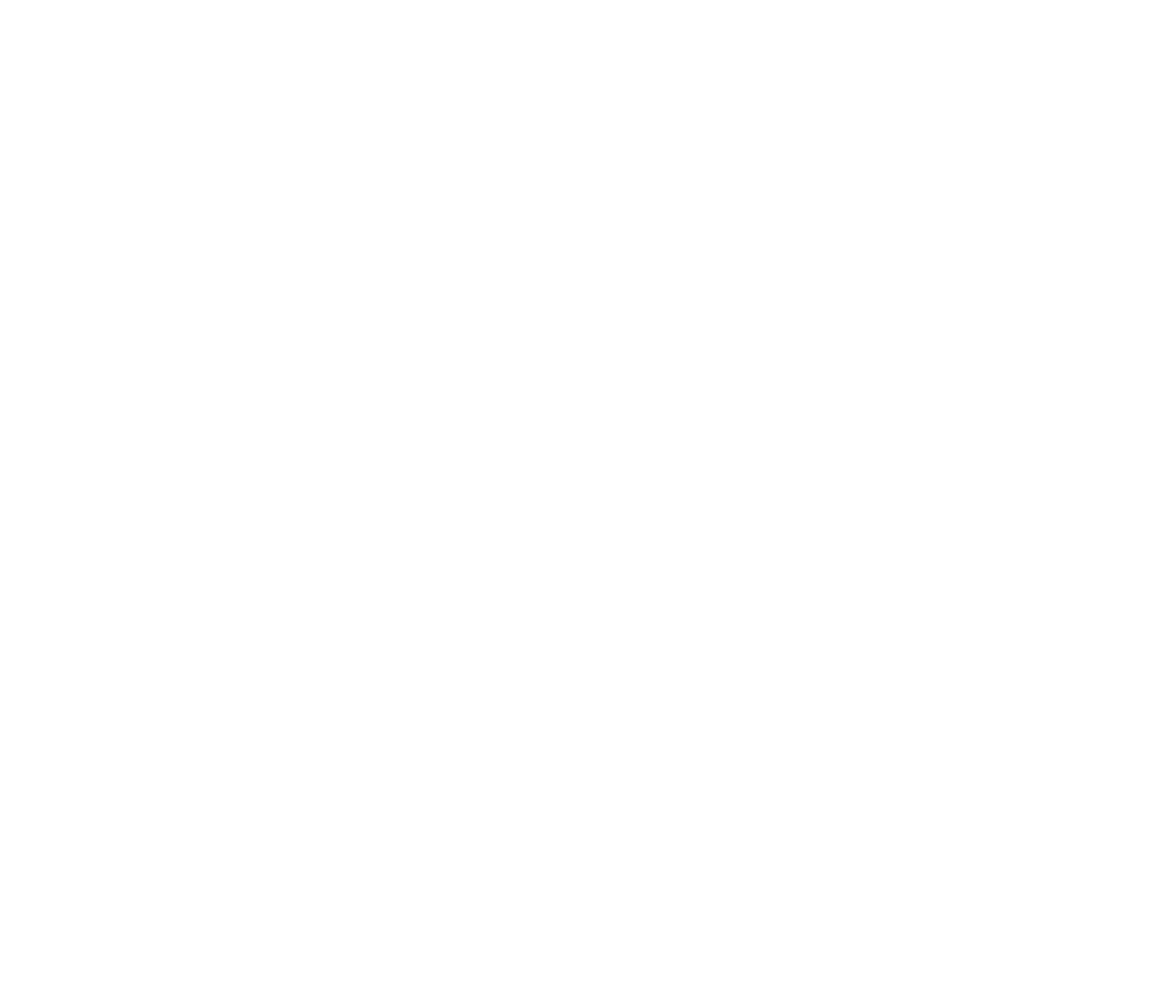
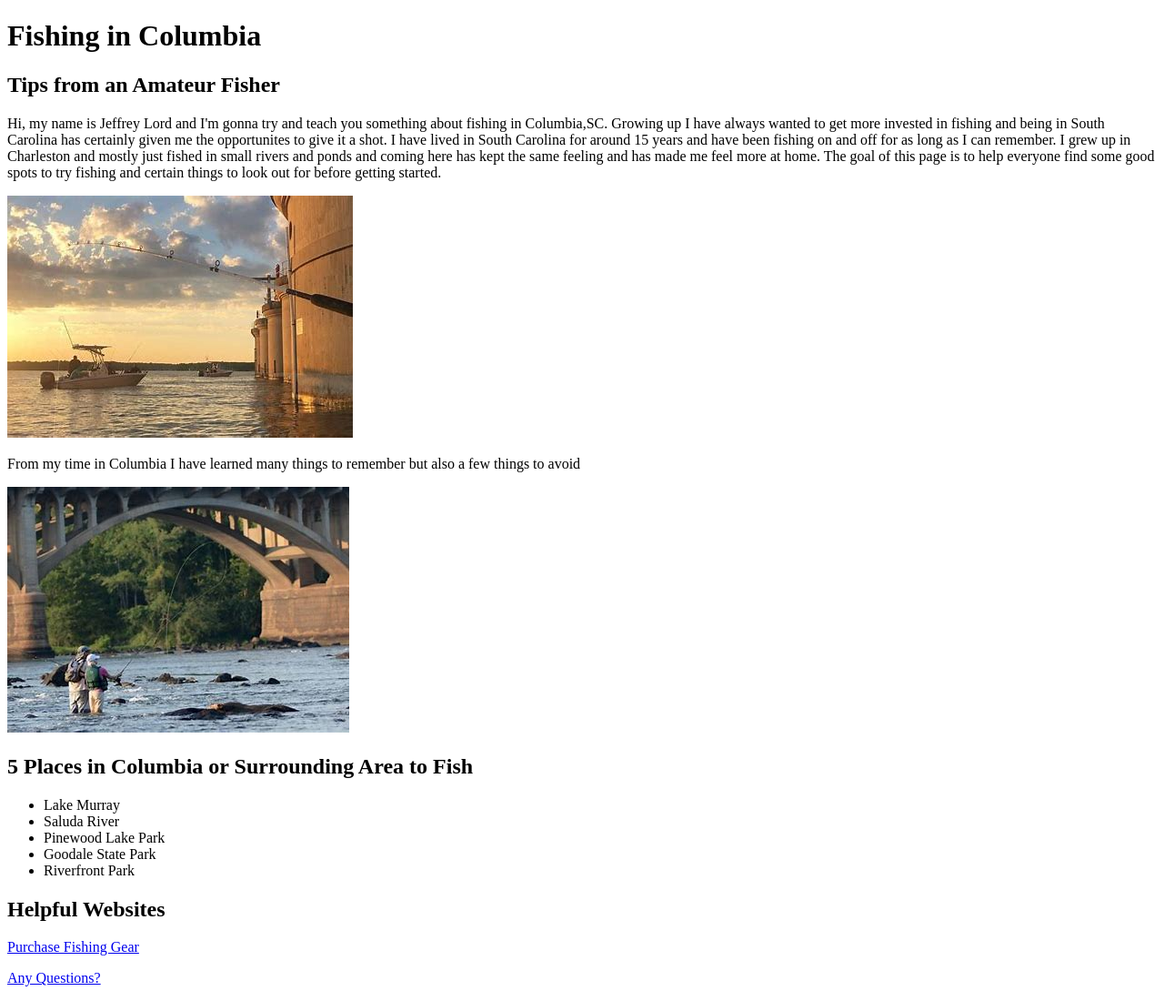
Before and after one commit to lordjr05/lordjr05.github.io, a plain HTML site: page csce242/assignments/assignment01/index.html in a window 1280 px wide. Shown: the whole page at 91% size. Before the commit the page ends 800 px from the top, so only its background shows below. Drawn offline with Linux system fonts and the light colour scheme.

Commit message:
Updated Assignment 1 -- 1/16

```diff
--- a/csce242/assignments/assignment01/index.html
+++ b/csce242/assignments/assignment01/index.html
@@ -1,9 +1,27 @@
 <!DOCTYPE html>
 <html>
     <head>
-        <title></title>
+        <title>Fishing Info</title>         <!--Written by Jeffrey Lord, CSCE 242-->
+        <link rel="stylesheet" href="styles.css">
     </head>
     <body>
+        <h1>Fishing in Columbia</h1>
+        <h2>Tips from an Amateur Fisher</h2>
 
+        <p>Hi, my name is Jeffrey Lord and I'm gonna try and teach you something about fishing in Columbia,SC. Growing up I have always wanted to get more invested in fishing and being in South Carolina has certainly given me the opportunites to give it a shot. I have lived in South Carolina for around 15 years and have been fishing on and off for as long as I can remember. I grew up in Charleston and mostly just fished in small rivers and ponds and coming here has kept the same feeling and has made me feel more at home. The goal of this page is to help everyone find some good spots to try fishing and certain things to look out for before getting started.</p>
+        <img src="images/BoatSunset.jpeg" alt="Boat with a Sunset">
+        <p>From my time in Columbia I have learned many things to remember but also a few things to avoid</p>
+        <img src="images/RiverMan.jpeg" alt="Man Standing in River">
+        <h2>5 Places in Columbia or Surrounding Area to Fish</h2>
+        <ul>
+            <li>Lake Murray</li>
+            <li>Saluda River</li>
+            <li>Pinewood Lake Park</li>
+            <li>Goodale State Park</li>
+            <li>Riverfront Park</li>
+        </ul>
+        <h2>Helpful Websites</h2>
+        <p><a href="https://www.cabelas.com/shop/en#">Purchase Fishing Gear</a></p>
+        <p><a href="https://www.experiencecolumbiasc.com/things-to-do/outdoor-recreation/fishing/">Any Questions?</a></p>
     </body>
 </html>
```
Also changed, not shown: csce242/assignments/assignment01/images/BoatSunset.jpeg (added), csce242/assignments/assignment01/images/RiverMan.jpeg (added), csce242/assignments/assignment01/styles.css (added).
